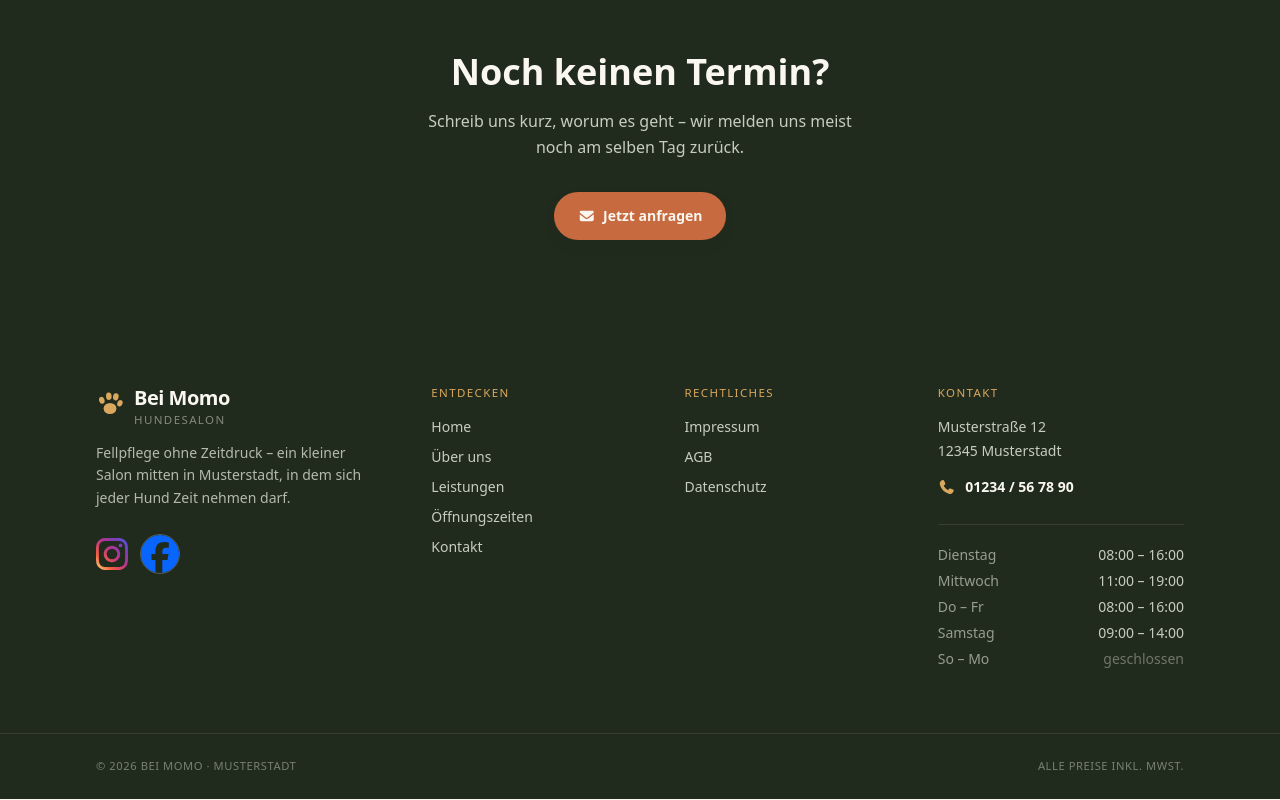
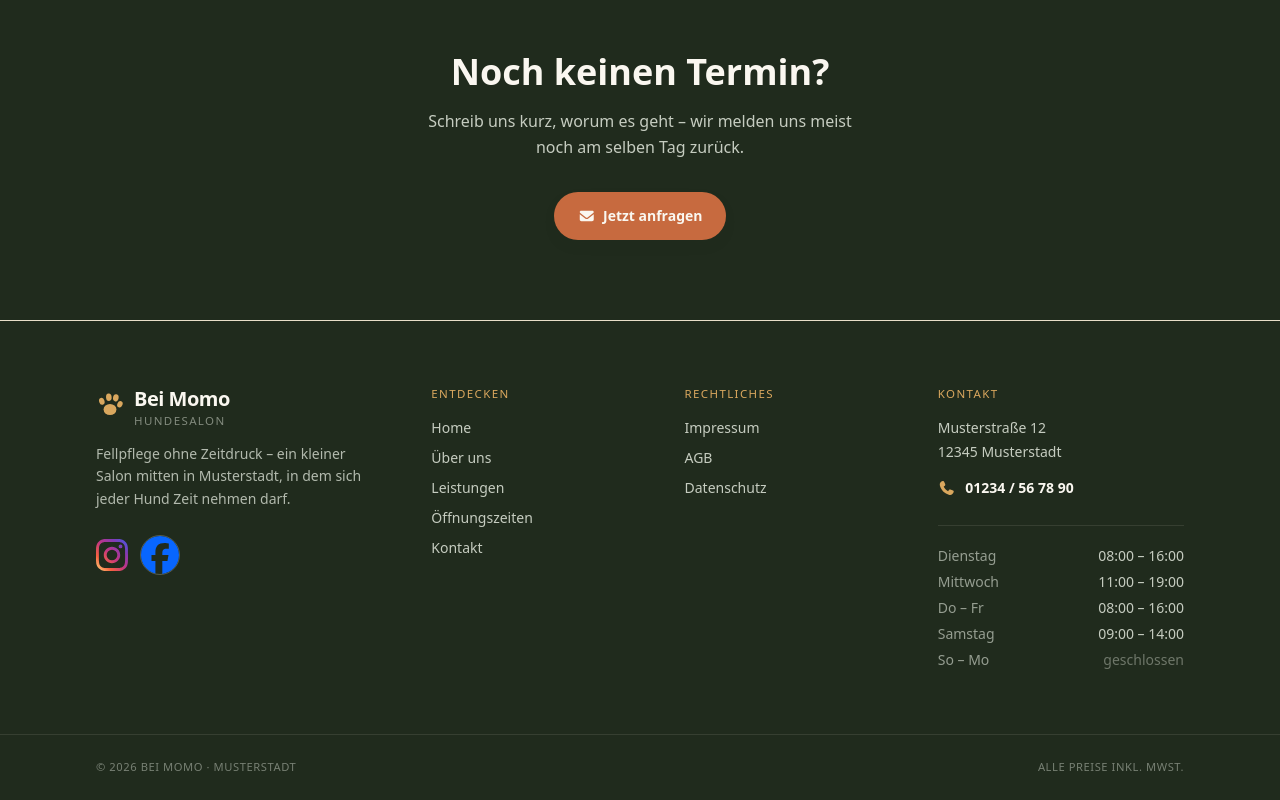
Before and after one commit to phenomeno77/dog-grooming-salon, a Nuxt app: page / in a window 1280 px wide. Shown: the part 4615-5415 px from the top of the page. Built offline with nearby package versions, Linux system fonts and the light colour scheme.

Commit message:
add footer border top

```diff
--- a/app/components/AppFooter.vue
+++ b/app/components/AppFooter.vue
@@ -15,7 +15,7 @@ const { compactHours } = useOpeningHours();
 </script>
 
 <template>
-  <footer class="bg-moss-900 text-sand-100">
+  <footer class="bg-moss-900 text-sand-100 border-t border-sand-200">
     <div
       class="mx-auto grid max-w-6xl gap-12 px-5 py-16 md:grid-cols-2 md:px-8 lg:grid-cols-[1.4fr_1fr_1fr_1.2fr]"
     >
```
